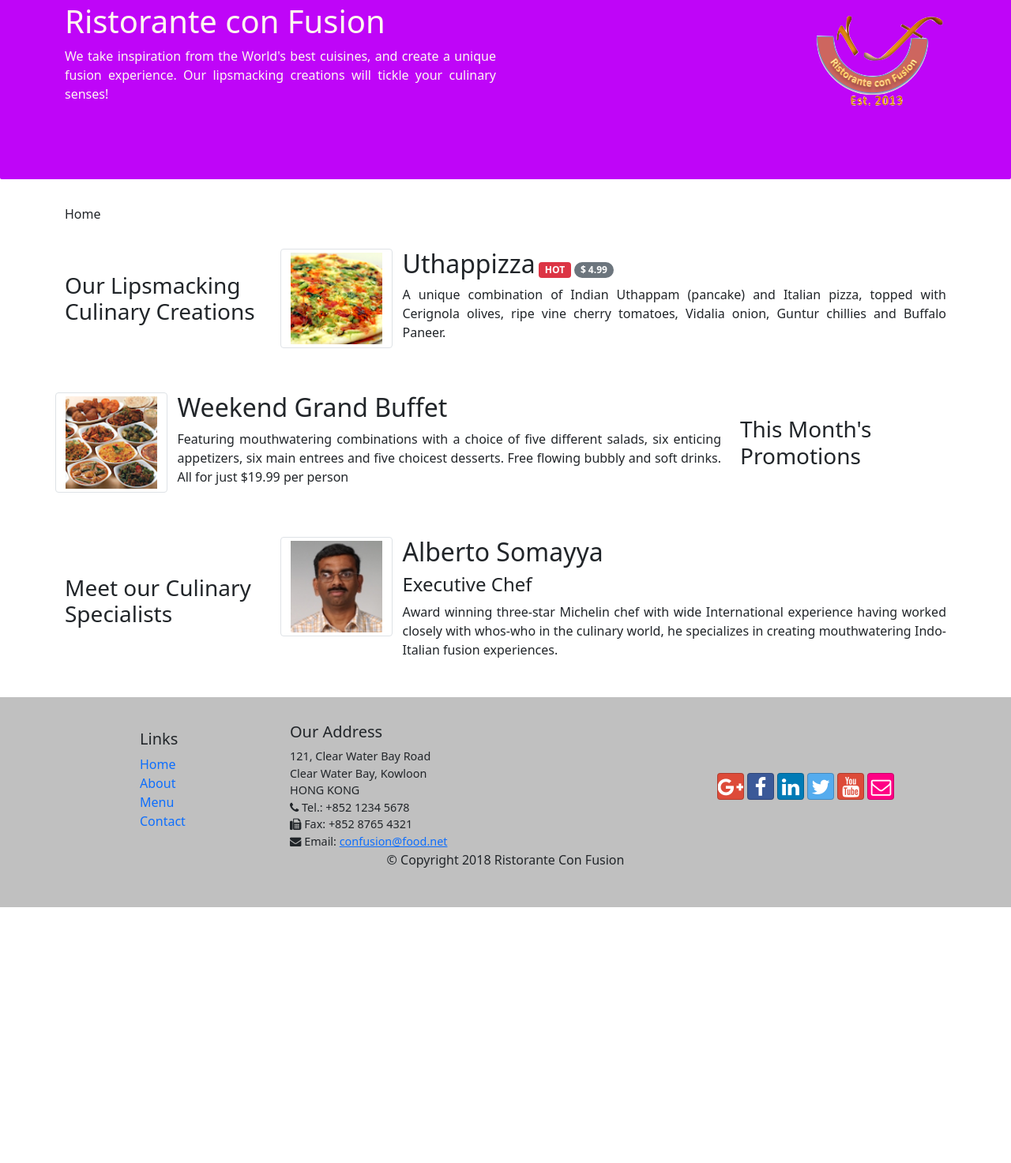
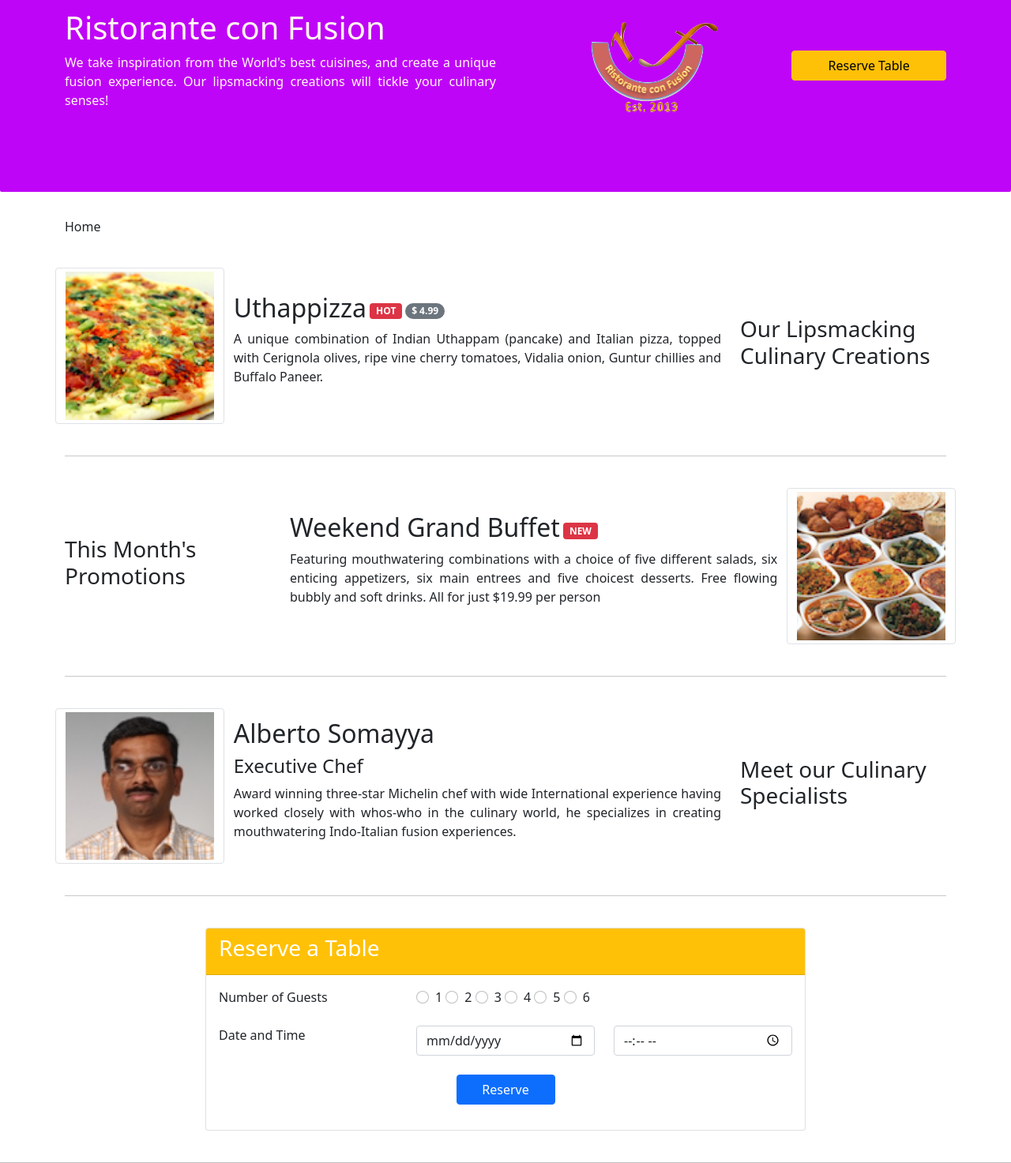
Before and after one commit to AikeNyanLynnOo/Learn-Bootstrap, a website: page index.html in a window 1280 px wide. Shown: the part 127-1600 px from the top of the page at 79% size. Before the commit the page ends 1276 px from the top, so only its background shows below. Drawn offline with nearby package versions, Linux system fonts and the light colour scheme.

Commit message:
Assignment 2 - Bootstrap CSS Components

```diff
--- a/css/style.css
+++ b/css/style.css
@@ -8,16 +8,6 @@
   -moz-border-radius: 2px;
   -ms-border-radius: 2px;
   -o-border-radius: 2px;
-}
-.row-header {
-  margin-top: 1em;
-  margin-bottom: 1em;
-  padding: 1em 0;
-}
-.row-content {
-  margin-top: 1em;
-  margin-bottom: 1em;
-  padding: 1em 0;
 }
 .footer {
   padding: 2em;
--- a/index.html
+++ b/index.html
@@ -71,7 +71,7 @@
     </nav>
     <header class="jumbotron">
       <div class="container">
-        <div class="row row-header">
+        <div class="row my-4 py-3">
           <div class="col-12 col-sm-6">
             <h1>Ristorante con Fusion</h1>
             <p class="text-justify">
@@ -83,12 +83,16 @@
           <div
             class="
               col-12 col-sm
+              my-2
               d-flex
               align-self-center
               justify-content-center justify-content-sm-end
             "
           >
             <img src="img/logo.png" alt="" class="img-fluid" />
+          </div>
+          <div class="col-12 col-sm my-2 d-flex align-items-center justify-content-center justify-content-sm-end">
+            <a role="button" href="#reserveForm" class="col-12 col-sm-9 btn btn-warning">Reserve Table</a>
           </div>
         </div>
       </div>
@@ -99,23 +103,26 @@
       </ol>
     </nav>
     <div class="container">
-      <div class="row row-content align-items-center">
-        <div class="col-12 col-sm-4 col-md-3">
+      <div class="row my-4 py-3 align-items-center">
+        <div class="col-12 col-sm-4 col-md-3 order-first order-sm-last">
           <h3>Our Lipsmacking Culinary Creations</h3>
         </div>
-        <div class="col-12 col-sm col-md">
-          <div class="row d-flex align-items-start">
+        <div class="col-12 col-sm col-md order-first">
+          <div class="row d-flex align-items-center">
             <img
               src="img/uthappizza.png"
               alt="uthappizza"
-              class="col-12 col-md-2 img-fluid img-thumbnail"
+              class="col-5 col-md-3 img-fluid img-thumbnail"
             />
-            <div class="col-12 col-md-10 pt-0">
-              <h2 class="d-inline-block">Uthappizza</h2>
-              <span class="badge bg-danger">HOT</span>
-              <span class="badge rounded-pill bg-secondary">$ 4.99</span>
-
-              <p class="text-justify">
+            <div class="col col-md-9 pt-0">
+              <div>
+                <h2 class="d-inline-block align-middle">Uthappizza</h2>
+                <span class="badge bg-danger align-middle">HOT</span>
+                <span class="badge rounded-pill bg-secondary align-middle"
+                  >$ 4.99</span
+                >
+              </div>
+              <p class="text-justify d-none d-sm-block">
                 A unique combination of Indian Uthappam (pancake) and Italian
                 pizza, topped with Cerignola olives, ripe vine cherry tomatoes,
                 Vidalia onion, Guntur chillies and Buffalo Paneer.
@@ -124,21 +131,26 @@
           </div>
         </div>
       </div>
-
-      <div class="row row-content align-items-center">
-        <div class="col-12 col-sm-4 col-md-3 order-sm-last">
+      <hr />
+      <div class="row my-4 py-3 align-items-center">
+        <div class="col-12 col-sm-4 col-md-3 order-first">
           <h3>This Month's Promotions</h3>
         </div>
-        <div class="col-12 col-sm col-md order-sm-first">
-          <div class="row d-flex align-items-start">
+        <div class="col-12 col-sm col-md">
+          <div class="row d-flex align-items-center">
             <img
               src="img/buffet.png"
-              alt="uthappizza"
-              class="col-12 col-md-2 img-fluid img-thumbnail"
+              alt="buffet"
+              class="col-5 col-md-3 img-fluid img-thumbnail"
             />
-            <div class="col-12 col-md-10 pt-0">
-              <h2>Weekend Grand Buffet</h2>
-              <p class="text-justify">
+            <div class="col col-md-9 pt-0 order-first">
+              <div>
+                <h2 class="d-inline-block align-middle">
+                  Weekend Grand Buffet
+                </h2>
+                <span class="badge bg-danger align-middle">NEW</span>
+              </div>
+              <p class="text-justify d-none d-sm-block">
                 Featuring mouthwatering combinations with a choice of five
                 different salads, six enticing appetizers, six main entrees and
                 five choicest desserts. Free flowing bubbly and soft drinks. All
@@ -148,28 +160,125 @@
           </div>
         </div>
       </div>
-
-      <div class="row row-content align-items-center">
-        <div class="col-12 col-sm-4 col-md-3">
+      <hr />
+      <div class="row my-4 py-3 align-items-center">
+        <div class="col-12 col-sm-4 col-md-3 order-first order-sm-last">
           <h3>Meet our Culinary Specialists</h3>
         </div>
         <div class="col-12 col-sm col-md">
-          <div class="row d-flex align-items-start">
+          <div class="row d-flex align-items-center">
             <img
               src="img/alberto.png"
-              alt="uthappizza"
-              class="col-12 col-md-2 img-fluid img-thumbnail"
+              alt="alberto"
+              class="col-5 col-md-3 img-fluid img-thumbnail"
             />
-            <div class="col-12 col-md-10">
+            <div class="col col-md-9">
               <h2>Alberto Somayya</h2>
               <h4>Executive Chef</h4>
-              <p class="text-justify">
+              <p class="text-justify d-none d-sm-block">
                 Award winning three-star Michelin chef with wide International
                 experience having worked closely with whos-who in the culinary
                 world, he specializes in creating mouthwatering Indo-Italian
                 fusion experiences.
               </p>
             </div>
+          </div>
+        </div>
+      </div>
+      <hr />
+      <div id="reserveForm" class="row my-4 py-3 justify-content-center">
+        <div class="card col-12 col-md-8 p-0">
+          <div class="card-header text-white bg-warning">
+            <h3>Reserve a Table</h3>
+          </div>
+          <div class="card-body">
+            <form action="#">
+              <div class="row mb-3">
+                <label class="col-12 col-sm-4 mb-2">Number of Guests</label>
+                <div class="col-12 col-sm-8">
+                  <div class="col form-check d-inline-block">
+                    <input
+                      type="radio"
+                      name="guests"
+                      id="one"
+                      class="form-check-input"
+                    />
+                    <label for="one">1</label>
+                  </div>
+                  <div class="col form-check d-inline-block">
+                    <input
+                      type="radio"
+                      name="guests"
+                      id="two"
+                      class="form-check-input"
+                    />
+                    <label for="two">2</label>
+                  </div>
+                  <div class="col form-check d-inline-block">
+                    <input
+                      type="radio"
+                      name="guests"
+                      id="three"
+                      class="form-check-input"
+                    />
+                    <label for="three">3</label>
+                  </div>
+                  <div class="col form-check d-inline-block">
+                    <input
+                      type="radio"
+                      name="guests"
+                      id="four"
+                      class="form-check-input"
+                    />
+                    <label for="four">4</label>
+                  </div>
+                  <div class="col form-check d-inline-block">
+                    <input
+                      type="radio"
+                      name="guests"
+                      id="five"
+                      class="form-check-input"
+                    />
+                    <label for="five">5</label>
+                  </div>
+                  <div class="col form-check d-inline-block">
+                    <input
+                      type="radio"
+                      name="guests"
+                      id="six"
+                      class="form-check-input"
+                    />
+                    <label for="six">6</label>
+                  </div>
+                </div>
+              </div>
+              <div class="row mb-3">
+                <label for="date" class="col-12 col-sm-4 mb-2"
+                  >Date and Time</label
+                >
+                <div class="col-12 col-sm-4">
+                  <input
+                    type="date"
+                    class="form-control mb-2"
+                    name="date"
+                    id="date"
+                  />
+                </div>
+                <div class="col-12 col-sm-4">
+                  <input
+                    type="time"
+                    class="form-control"
+                    name="time"
+                    id="time"
+                  />
+                </div>
+              </div>
+              <div class="row mb-3 justify-content-center">
+                <button class="col-12 col-md-2 btn btn-primary" type="submit">
+                  Reserve
+                </button>
+              </div>
+            </form>
           </div>
         </div>
       </div>
```
Also changed, not shown: aboutus.html (+1 -1 lines), contactus.html (+4 -4 lines).
